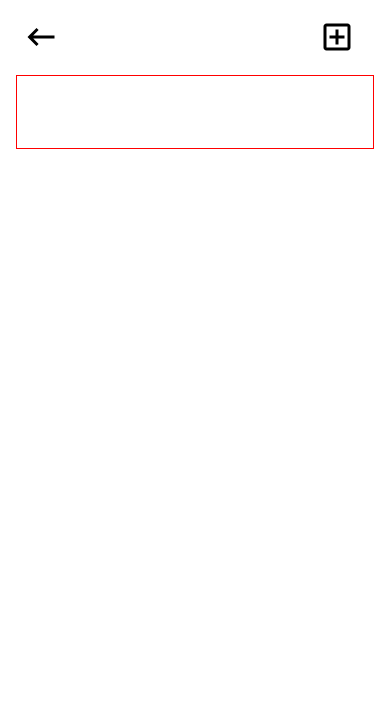
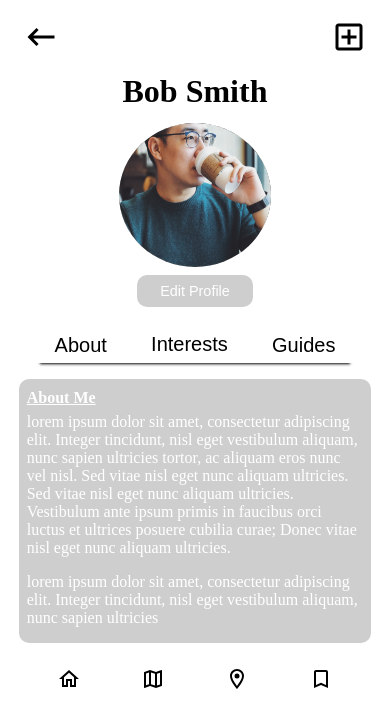
Before and after one commit to jo-on-github/Ctrl-Alt-Defeat-Frontend, a React (Create React App) app in the folder frontend/: page / in a window 390 px wide. Shown: the top 728 px of the page. Built offline with nearby package versions, Linux system fonts and the light colour scheme.

Commit message:
finished css of profile page, needs responsiveness

```diff
--- a/frontend/src/components/App/App.js
+++ b/frontend/src/components/App/App.js
@@ -7,7 +7,7 @@ import ListItem from "../ListItem";
 function App() {
   return (
     <div className="App">
-      <ProfilePage />
+      <ProfilePage/>
     </div>
   )
 }
--- a/frontend/src/components/ProfilePage/index.js
+++ b/frontend/src/components/ProfilePage/index.js
@@ -2,66 +2,76 @@ import React from "react";
 import NavBar from "../NavBar";
 import Button from "@mui/material/Button";
 import KeyboardBackspaceIcon from "@mui/icons-material/KeyboardBackspace";
-import AddBoxOutlinedIcon from '@mui/icons-material/AddBoxOutlined';
+import AddBoxOutlinedIcon from "@mui/icons-material/AddBoxOutlined";
 import "./styles.css";
+import profileImg from "../../assets/profileImg.png";
 
 function ProfilePage() {
-
   const iconStyle = {
     fontSize: "36px",
-  }
+  };
 
   const buttonStyle = {
     backgroundColor: "white",
-    border:"none"
-  }
+    border: "none",
+  };
 
   return (
-    <div className="overlay">
+    <div className="profileOverlay">
       <div className="profileHeader">
         <div className="profileHeader__btn--back">
           <button variant="text" style={buttonStyle}>
-            <KeyboardBackspaceIcon style={iconStyle}/>
+            <KeyboardBackspaceIcon style={iconStyle} />
           </button>
         </div>
 
         <div className="profileHeader__btn--addGuide">
           <button variant="text" style={buttonStyle}>
-            <AddBoxOutlinedIcon style={iconStyle}/>
+            <AddBoxOutlinedIcon style={iconStyle} />
           </button>
         </div>
-
-        <div className="profile">
-          <div className="profile__title--profileName">
-
-          </div>
-
-          <div className="profile__img--profileImg">
-
-          </div>
-          <div className="profile__btn--editProfile">
-
-          </div>
+      </div>
+      <div className="profile">
+        <div className="profile__title--profileName">
+          <h1>Bob Smith</h1>
         </div>
 
-        <div className="profile__navBar">
-          <div className="profile__navBar--personalInfo">
-
-          </div>
-          <div className="profile__navBar--interests">
-
-          </div>
-          <div className="profile__navBar--guides">
-
-          </div>
+        <div className="profile__img--profileImg">
+          <img src={profileImg} alt="profileImg" />
         </div>
-
-        <div className="profile__content">
-
+        <div className="profile__btn--editProfile">
+          <button>Edit Profile</button>
         </div>
       </div>
-      <div className="footer">
+      <div className="profile__nav">
+        <div className="profile__nav--about">
+          <button>About</button>
+        </div>
+        <div className="profile__nav--interests">
+        <button>Interests</button>
+        </div>
+        <div className="profile__nav--guides">
+        <button>Guides</button>
+        </div>
+      </div>
+      <div className="profile__info">
+        <h4>About Me</h4>
+        <p>
+          lorem ipsum dolor sit amet, consectetur adipiscing elit. Integer
+          tincidunt, nisl eget vestibulum aliquam, nunc sapien ultricies
+          tortor, ac aliquam eros nunc vel nisl. Sed vitae nisl eget nunc
+          aliquam ultricies. Sed vitae nisl eget nunc aliquam ultricies.
+          Vestibulum ante ipsum primis in faucibus orci luctus et ultrices
+          posuere cubilia curae; Donec vitae nisl eget nunc aliquam ultricies.
+        </p>
+        <p>
+          lorem ipsum dolor sit amet, consectetur adipiscing elit. Integer
+          tincidunt, nisl eget vestibulum aliquam, nunc sapien ultricies
+        </p>
 
+      </div>
+      <div className="profile__footer">
+        <NavBar />
       </div>
     </div>
   );
--- a/frontend/src/components/ProfilePage/styles.css
+++ b/frontend/src/components/ProfilePage/styles.css
@@ -1,5 +1,12 @@
+.profileOverlay{
+    display: flex;
+    flex-direction: column;
+    align-items: center;
+    width: 100%;
+    height: 100%;
+}
+
 .profileHeader{
-
 
     height: 4.2em;
     width: 95%;
@@ -25,3 +32,109 @@
 button:hover{
     cursor: pointer;
 }
+
+.profile{
+    width: 95%;
+    height: 14.5em;
+    display: flex;
+    flex-direction: column;
+    justify-content: space-between;
+    align-items: center;
+}
+
+.profile__title--profileName{
+    width: 95%;
+    height: 2em;
+    display: flex;
+    justify-content: center;
+    align-items: center;
+}
+.profile__img--profileImg{
+    width: 95%;
+    height: 9em;
+    display: flex;
+    justify-content: center;
+    align-items: center;
+    margin-top: .5em;
+}
+.profile__btn--editProfile{
+    width: 95%;
+    height: 2em;
+    display: flex;
+    justify-content: center;
+    align-items: center;
+}
+
+.profile__img--profileImg>img{
+    width: 9.5em;
+    height: 9em;
+    border-radius: 50%;
+}
+.profile__btn--editProfile>button{
+
+    width:8em;
+    height: 2.2em;
+    border-radius: 10px;
+    border: 1px solid transparent;
+    background-color: #cecece;
+    color:white;
+    font-size: .9em;
+
+}
+.profile__nav{
+    width: 95%;
+    height: 3.5em;
+    display: flex;
+    justify-content: space-evenly;
+    align-items: center;
+    box-shadow: 0px 24px 3px -23px black;
+    margin-bottom: 1em;
+}
+
+.profile__nav--about>button{
+    border: 1px solid transparent;
+    background-color: transparent;
+    font-size: 20px;
+    margin-top: 1em;
+}
+.profile__nav--interests>button{
+    border: 1px solid transparent;
+    background-color: transparent;
+    font-size: 20px;
+    margin-top: .9em;
+}
+.profile__nav--guides>button{
+    border: 1px solid transparent;
+    background-color: transparent;
+    font-size: 20px;
+    margin-top: 1em;
+}
+.profile__info{
+    width: 90%;
+    height: 95%;
+    padding: 0px 8px;
+    background-color: #cecece;
+    color: white;
+    border-radius: 10px;
+    text-align: left;
+    /* margin-bottom: 1.3em; */
+}
+.profile__info>h4{
+    display: inline;
+    position: relative;
+    top: .6em;
+    margin-bottom: .4em;
+    text-decoration: underline;
+}
+
+.profile__footer{
+    bottom: 0;
+
+    height: 4.5em;
+    width: 95%;
+    display: flex;
+    flex-direction: row;
+    justify-content: center;
+    background-color: white;
+
+}
```
Also changed, not shown: frontend/src/assets/profileImg.png (added).
